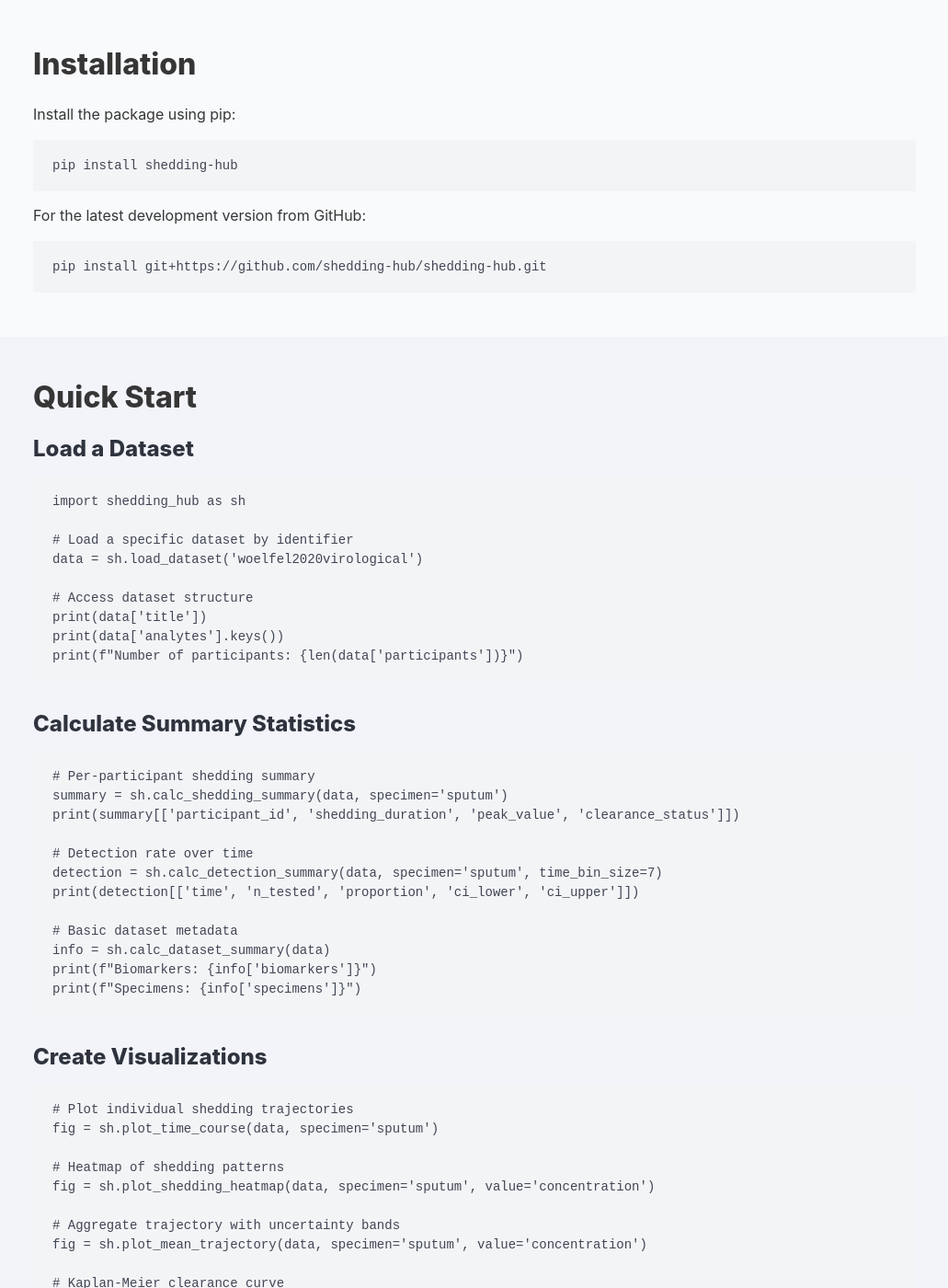
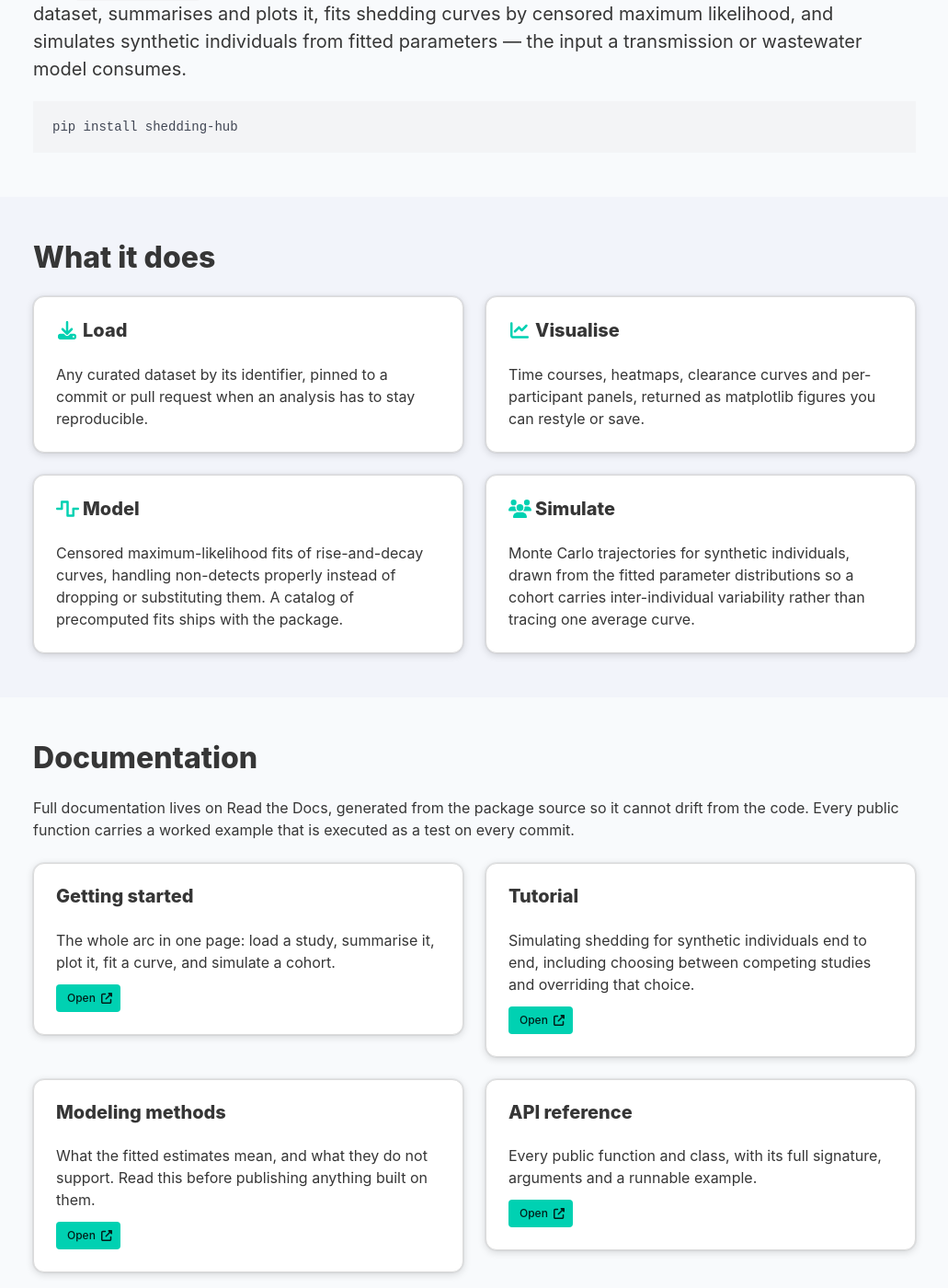
Before and after one commit to shedding-hub/shedding-hub.github.io, a Jekyll site: the page built from package.html, in a window 1280 px wide and 1400 px high, scrolled down 431 px. Shown: the whole window at 92% size, without its empty margins (124-1155 px from the left). Built offline with Jekyll 4.4.1, drawn with Linux system fonts in a browser that asks for light colours; nearby versions of some CDN libraries; some of the changed text lies outside the part shown.

Commit message:
Point the Package page at the generated documentation
This page hand-maintained its own function reference, and hand-maintained
references rot. Measured against the package as it stands, it documented 22 of
45 public names -- the entire fitting, catalog, selection and simulation
surface added in 0.2.0 and 0.2.1 was missing, which is to say the two releases
this page most needed to describe.

Replaced with a bridge to shedding-hub.readthedocs.io, which is generated from
the package source by mkdocstrings and cannot drift: what it documents is
whatever the code exports, and every example on it is executed as a test on
every commit. What stays here is the part a landing page should carry -- what
the package is for, install, and four cards saying what it does -- plus
deep links into Getting started, the tutorial, the modelling notes and the
API reference.

Dropped: Quick Start, Function Reference, Common Parameters and Example
Workflows. All four now exist upstream, kept honest by CI.

Co-Authored-By: Claude Opus 5 <noreply@anthropic.com>

```diff
--- a/package.html
+++ b/package.html
@@ -8,8 +8,23 @@ title: Python Package - Shedding Hub
     <div class="container is-max-desktop">
       <h1 class="title is-size-1 mb-4">Python Package</h1>
       <p class="subtitle is-size-4">
-        Access and analyze Shedding Hub data programmatically
+        Load, visualise and model shedding data &mdash; and simulate shedding
+        kinetics from parameters estimated on real studies
       </p>
+      <div class="buttons">
+        <a href="https://shedding-hub.readthedocs.io/" class="button is-primary is-medium" target="_blank" rel="noopener">
+          <span class="icon">
+            <i class="fa-solid fa-book"></i>
+          </span>
+          <span>Read the documentation</span>
+        </a>
+        <a href="https://pypi.org/project/shedding-hub/" class="button is-medium" target="_blank" rel="noopener">
+          <span class="icon">
+            <i class="fab fa-python"></i>
+          </span>
+          <span>PyPI</span>
+        </a>
+      </div>
     </div>
   </div>
 </section>
@@ -18,177 +33,169 @@ title: Python Package - Shedding Hub
   <div class="container is-max-desktop">
     <div class="content">
       <p class="is-size-5">
-        The <code>shedding-hub</code> Python package provides tools for loading datasets,
-        performing statistical analyses, and creating visualizations. Available on PyPI,
-        it enables reproducible research and seamless integration with your analysis workflows.
+        The <code>shedding-hub</code> package is how you use this repository from Python.
+        It loads any curated dataset, summarises and plots it, fits shedding curves by
+        censored maximum likelihood, and simulates synthetic individuals from fitted
+        parameters &mdash; the input a transmission or wastewater model consumes.
       </p>
+      <pre><code>pip install shedding-hub</code></pre>
     </div>
   </div>
 </section>
 
-<!-- Installation Section -->
-<section class="section">
-  <div class="container is-max-desktop">
-    <h2 class="title is-3">Installation</h2>
-    <div class="content">
-      <p>Install the package using pip:</p>
-      <pre><code>pip install shedding-hub</code></pre>
-
-      <p>For the latest development version from GitHub:</p>
-      <pre><code>pip install git+https://github.com/shedding-hub/shedding-hub.git</code></pre>
-    </div>
-  </div>
-</section>
-
-<!-- Quick Start Section -->
+<!-- What it does -->
 <section class="section has-background-light">
   <div class="container is-max-desktop">
-    <h2 class="title is-3">Quick Start</h2>
-    <div class="content">
-      <h3>Load a Dataset</h3>
-      <pre><code>import shedding_hub as sh
-
-# Load a specific dataset by identifier
-data = sh.load_dataset('woelfel2020virological')
-
-# Access dataset structure
-print(data['title'])
-print(data['analytes'].keys())
-print(f"Number of participants: {len(data['participants'])}")</code></pre>
-
-      <h3>Calculate Summary Statistics</h3>
-      <pre><code># Per-participant shedding summary
-summary = sh.calc_shedding_summary(data, specimen='sputum')
-print(summary[['participant_id', 'shedding_duration', 'peak_value', 'clearance_status']])
-
-# Detection rate over time
-detection = sh.calc_detection_summary(data, specimen='sputum', time_bin_size=7)
-print(detection[['time', 'n_tested', 'proportion', 'ci_lower', 'ci_upper']])
-
-# Basic dataset metadata
-info = sh.calc_dataset_summary(data)
-print(f"Biomarkers: {info['biomarkers']}")
-print(f"Specimens: {info['specimens']}")</code></pre>
-
-      <h3>Create Visualizations</h3>
-      <pre><code># Plot individual shedding trajectories
-fig = sh.plot_time_course(data, specimen='sputum')
-
-# Heatmap of shedding patterns
-fig = sh.plot_shedding_heatmap(data, specimen='sputum', value='concentration')
-
-# Aggregate trajectory with uncertainty bands
-fig = sh.plot_mean_trajectory(data, specimen='sputum', value='concentration')
-
-# Kaplan-Meier clearance curve
-fig = sh.plot_clearance_curve(data, specimen='sputum')</code></pre>
-    </div>
-  </div>
-</section>
-
-<!-- Function Reference Section -->
-<section class="section">
-  <div class="container is-max-desktop">
-    <h2 class="title is-3">Function Reference</h2>
-    <div class="content">
-      <div class="columns">
-        <div class="column is-6">
-          <h4><span class="icon has-text-primary"><i class="fa-solid fa-download"></i></span> Data Loading</h4>
-          <ul>
-            <li><code>load_dataset(dataset, ref=None, pr=None, local=None)</code> - Load a dataset from GitHub or local directory</li>
-          </ul>
-
-          <h4><span class="icon has-text-primary"><i class="fa-solid fa-calculator"></i></span> Statistics</h4>
-          <ul>
-            <li><code>calc_shedding_summary(dataset)</code> - Per-participant summary (duration, peak, clearance)</li>
-            <li><code>calc_detection_summary(dataset)</code> - Detection rate by time bin with Wilson CI</li>
-            <li><code>calc_clearance_summary(dataset)</code> - Kaplan-Meier clearance statistics</li>
-            <li><code>calc_value_summary(dataset)</code> - Value distribution by time bin</li>
-            <li><code>calc_dataset_summary(dataset)</code> - Basic dataset metadata</li>
-            <li><code>compare_datasets(datasets)</code> - Cross-study comparison table</li>
-          </ul>
-
-          <h4><span class="icon has-text-primary"><i class="fa-solid fa-clock"></i></span> Shedding Duration</h4>
-          <ul>
-            <li><code>calc_shedding_duration(dataset)</code> - Calculate duration statistics</li>
-            <li><code>calc_shedding_durations(dataset_ids)</code> - Batch calculate across studies</li>
-            <li><code>plot_shedding_duration(df)</code> - Plot individual durations</li>
-            <li><code>plot_shedding_durations(df)</code> - Compare durations across studies</li>
-          </ul>
+    <h2 class="title is-3">What it does</h2>
+    <div class="columns is-multiline">
+      <div class="column is-6">
+        <div class="card">
+          <div class="card-content">
+            <h3 class="title is-5">
+              <span class="icon-text">
+                <span class="icon has-text-primary"><i class="fa-solid fa-download"></i></span>
+                <span>Load</span>
+              </span>
+            </h3>
+            <p>
+              Any curated dataset by its identifier, pinned to a commit or pull request
+              when an analysis has to stay reproducible.
+            </p>
+          </div>
         </div>
-        <div class="column is-6">
-          <h4><span class="icon has-text-primary"><i class="fa-solid fa-chart-bar"></i></span> Visualization</h4>
-          <ul>
-            <li><code>plot_time_course(dataset)</code> - Individual shedding trajectories</li>
-            <li><code>plot_time_courses(datasets)</code> - Compare trajectories across studies</li>
-            <li><code>plot_shedding_heatmap(dataset)</code> - Heatmap of shedding patterns</li>
-            <li><code>plot_mean_trajectory(dataset)</code> - Aggregate trajectory with uncertainty</li>
-            <li><code>plot_value_distribution_by_time(dataset)</code> - Box/violin plots by time</li>
-            <li><code>plot_detection_probability(dataset)</code> - Detection rate over time</li>
-            <li><code>plot_clearance_curve(dataset)</code> - Kaplan-Meier survival curve</li>
-          </ul>
-
-          <h4><span class="icon has-text-primary"><i class="fa-solid fa-arrow-up"></i></span> Shedding Peak</h4>
-          <ul>
-            <li><code>calc_shedding_peak(dataset)</code> - Calculate peak statistics</li>
-            <li><code>calc_shedding_peaks(dataset_ids)</code> - Batch calculate across studies</li>
-            <li><code>plot_shedding_peak(df)</code> - Plot peak values</li>
-            <li><code>plot_shedding_peaks(df)</code> - Compare peaks across studies</li>
-          </ul>
+      </div>
+      <div class="column is-6">
+        <div class="card">
+          <div class="card-content">
+            <h3 class="title is-5">
+              <span class="icon-text">
+                <span class="icon has-text-primary"><i class="fa-solid fa-chart-line"></i></span>
+                <span>Visualise</span>
+              </span>
+            </h3>
+            <p>
+              Time courses, heatmaps, clearance curves and per-participant panels,
+              returned as matplotlib figures you can restyle or save.
+            </p>
+          </div>
+        </div>
+      </div>
+      <div class="column is-6">
+        <div class="card">
+          <div class="card-content">
+            <h3 class="title is-5">
+              <span class="icon-text">
+                <span class="icon has-text-primary"><i class="fa-solid fa-wave-square"></i></span>
+                <span>Model</span>
+              </span>
+            </h3>
+            <p>
+              Censored maximum-likelihood fits of rise-and-decay curves, handling
+              non-detects properly instead of dropping or substituting them. A catalog
+              of precomputed fits ships with the package.
+            </p>
+          </div>
+        </div>
+      </div>
+      <div class="column is-6">
+        <div class="card">
+          <div class="card-content">
+            <h3 class="title is-5">
+              <span class="icon-text">
+                <span class="icon has-text-primary"><i class="fa-solid fa-users"></i></span>
+                <span>Simulate</span>
+              </span>
+            </h3>
+            <p>
+              Monte Carlo trajectories for synthetic individuals, drawn from the fitted
+              parameter distributions so a cohort carries inter-individual variability
+              rather than tracing one average curve.
+            </p>
+          </div>
         </div>
       </div>
     </div>
   </div>
 </section>
 
-<!-- Common Parameters Section -->
-<section class="section has-background-light">
+<!-- Documentation -->
+<section class="section">
   <div class="container is-max-desktop">
-    <h2 class="title is-3">Common Parameters</h2>
+    <h2 class="title is-3">Documentation</h2>
     <div class="content">
-      <p>Most functions accept these filtering parameters:</p>
-      <table class="table is-striped is-fullwidth">
-        <thead>
-          <tr>
-            <th>Parameter</th>
-            <th>Description</th>
-            <th>Example</th>
-          </tr>
-        </thead>
-        <tbody>
-          <tr>
-            <td><code>biomarker</code></td>
-            <td>Filter by specific biomarker</td>
-            <td><code>biomarker='SARS-CoV-2'</code></td>
-          </tr>
-          <tr>
-            <td><code>specimen</code></td>
-            <td>Filter by specimen type</td>
-            <td><code>specimen='sputum'</code></td>
-          </tr>
-          <tr>
-            <td><code>value</code></td>
-            <td>Filter by value type</td>
-            <td><code>value='concentration'</code> or <code>value='ct'</code></td>
-          </tr>
-          <tr>
-            <td><code>time_bin_size</code></td>
-            <td>Size of time bins in days</td>
-            <td><code>time_bin_size=7</code></td>
-          </tr>
-          <tr>
-            <td><code>time_range</code></td>
-            <td>Limit time range</td>
-            <td><code>time_range=(0, 30)</code></td>
-          </tr>
-        </tbody>
-      </table>
+      <p>
+        Full documentation lives on Read the Docs, generated from the package source so
+        it cannot drift from the code. Every public function carries a worked example
+        that is executed as a test on every commit.
+      </p>
+    </div>
+    <div class="columns is-multiline">
+      <div class="column is-6">
+        <div class="card">
+          <div class="card-content">
+            <h3 class="title is-5">Getting started</h3>
+            <p class="mb-3">
+              The whole arc in one page: load a study, summarise it, plot it, fit a
+              curve, and simulate a cohort.
+            </p>
+            <a href="https://shedding-hub.readthedocs.io/en/latest/getting-started/" class="button is-primary is-small" target="_blank" rel="noopener">
+              <span>Open</span>
+              <span class="icon"><i class="fa-solid fa-external-link-alt"></i></span>
+            </a>
+          </div>
+        </div>
+      </div>
+      <div class="column is-6">
+        <div class="card">
+          <div class="card-content">
+            <h3 class="title is-5">Tutorial</h3>
+            <p class="mb-3">
+              Simulating shedding for synthetic individuals end to end, including
+              choosing between competing studies and overriding that choice.
+            </p>
+            <a href="https://shedding-hub.readthedocs.io/en/latest/tutorial/" class="button is-primary is-small" target="_blank" rel="noopener">
+              <span>Open</span>
+              <span class="icon"><i class="fa-solid fa-external-link-alt"></i></span>
+            </a>
+          </div>
+        </div>
+      </div>
+      <div class="column is-6">
+        <div class="card">
+          <div class="card-content">
+            <h3 class="title is-5">Modeling methods</h3>
+            <p class="mb-3">
+              What the fitted estimates mean, and what they do not support. Read this
+              before publishing anything built on them.
+            </p>
+            <a href="https://shedding-hub.readthedocs.io/en/latest/modeling-methods/" class="button is-primary is-small" target="_blank" rel="noopener">
+              <span>Open</span>
+              <span class="icon"><i class="fa-solid fa-external-link-alt"></i></span>
+            </a>
+          </div>
+        </div>
+      </div>
+      <div class="column is-6">
+        <div class="card">
+          <div class="card-content">
+            <h3 class="title is-5">API reference</h3>
+            <p class="mb-3">
+              Every public function and class, with its full signature, arguments and a
+              runnable example.
+            </p>
+            <a href="https://shedding-hub.readthedocs.io/en/latest/reference/datasets/" class="button is-primary is-small" target="_blank" rel="noopener">
+              <span>Open</span>
+              <span class="icon"><i class="fa-solid fa-external-link-alt"></i></span>
+            </a>
+          </div>
+        </div>
+      </div>
     </div>
   </div>
 </section>
 
 <!-- Resources Section -->
-<section class="section">
+<section class="section has-background-light">
   <div class="container is-max-desktop">
     <h2 class="title is-3">Resources</h2>
     <div class="columns">
@@ -238,74 +245,6 @@ fig = sh.plot_clearance_curve(data, specimen='sputum')</code></pre>
   </div>
 </section>
 
-<!-- Examples Section -->
-<section class="section has-background-light">
-  <div class="container is-max-desktop">
-    <h2 class="title is-3">Example Workflows</h2>
-    <div class="content">
-      <h4>Compare Shedding Across Multiple Studies</h4>
-      <pre><code>import shedding_hub as sh
-
-# Load multiple datasets
-data1 = sh.load_dataset('woelfel2020virological')
-data2 = sh.load_dataset('kim2020viral')
-data3 = sh.load_dataset('young2020epidemiologic')
-
-# Compare key statistics across studies
-comparison = sh.compare_datasets(
-    [data1, data2, data3],
-    specimen='sputum',
-    value='concentration'
-)
-print(comparison[['dataset_id', 'n_participants', 'median_shedding_duration',
-                  'median_peak_value', 'pct_cleared']])</code></pre>
-
-      <h4>Analyze Clearance Patterns</h4>
-      <pre><code>import shedding_hub as sh
-
-# Load dataset
-data = sh.load_dataset('woelfel2020virological')
-
-# Get Kaplan-Meier clearance statistics
-clearance = sh.calc_clearance_summary(data, specimen='sputum')
-print(f"Median clearance time: {clearance['median_clearance_time']} days")
-print(f"Clearance rate: {clearance['clearance_rate']*100:.1f}%")
-
-# Plot the survival curve
-fig = sh.plot_clearance_curve(data, specimen='sputum', show_ci=True)</code></pre>
-
-      <h4>Visualize Population-Level Shedding</h4>
-      <pre><code>import shedding_hub as sh
-import matplotlib.pyplot as plt
-
-# Load dataset
-data = sh.load_dataset('woelfel2020virological')
-
-# Create a multi-panel figure
-fig, axes = plt.subplots(2, 2, figsize=(12, 10))
-
-# Heatmap of individual trajectories
-plt.sca(axes[0, 0])
-sh.plot_shedding_heatmap(data, specimen='sputum', value='concentration')
-
-# Mean trajectory with 95% CI
-plt.sca(axes[0, 1])
-sh.plot_mean_trajectory(data, specimen='sputum', value='concentration')
-
-# Detection probability over time
-plt.sca(axes[1, 0])
-sh.plot_detection_probability(data, specimen='sputum')
-
-# Clearance curve
-plt.sca(axes[1, 1])
-sh.plot_clearance_curve(data, specimen='sputum')
-
-plt.tight_layout()
-plt.savefig('shedding_analysis.png', dpi=300)</code></pre>
-    </div>
-  </div>
-</section>
-
 <!-- Contributing Section -->
 <section class="section">
   <div class="container is-max-desktop">
```
